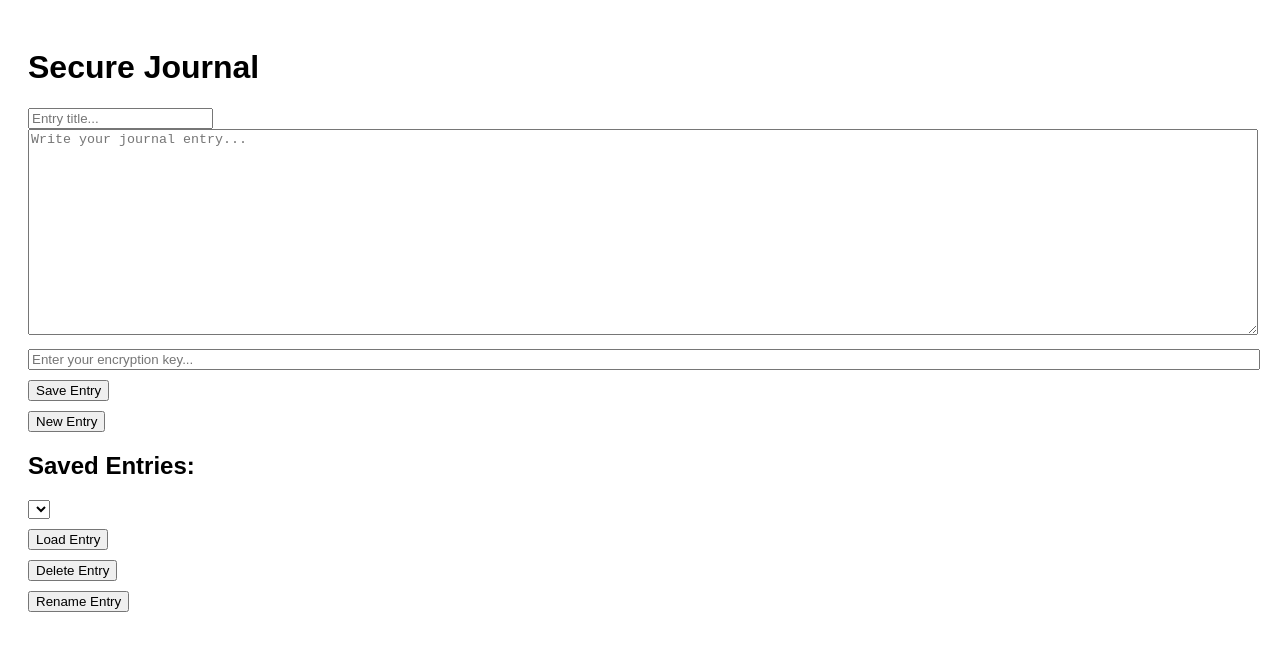
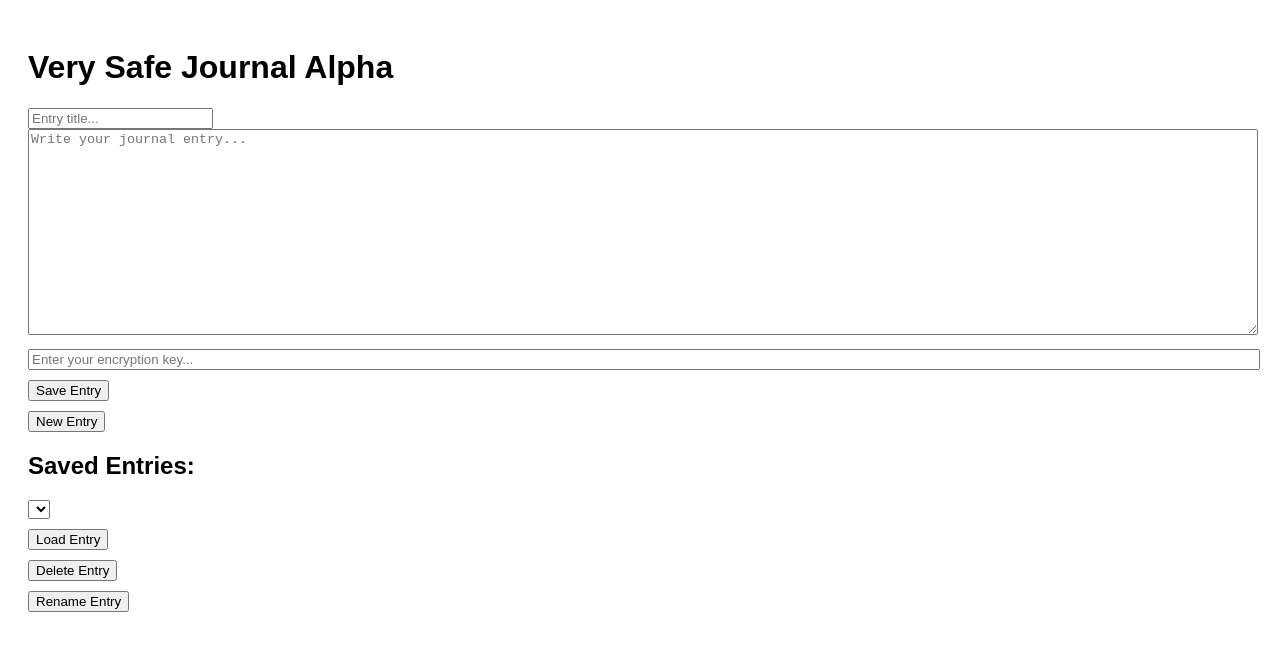
Before and after one commit to KapDEK/SecureJournal, a plain HTML site: page index.html in a window 1280 px wide. Drawn offline with Linux system fonts and the light colour scheme.

Commit message:
Added Alpha Heading

```diff
--- a/index.html
+++ b/index.html
@@ -1,11 +1,11 @@
 <!DOCTYPE html>
 <html>
 <head>
-    <title>Secure Journal</title>
+    <title>Very Safe Journal Alpha</title>
     <link rel="stylesheet" type="text/css" href="styles.css">
 </head>
 <body>
-    <h1>Secure Journal</h1>
+    <h1>Very Safe Journal Alpha</h1>
     <div id="journal">
         <input type="text" id="entryTitle" placeholder="Entry title...">
         <textarea id="entry" placeholder="Write your journal entry..."></textarea>
```
